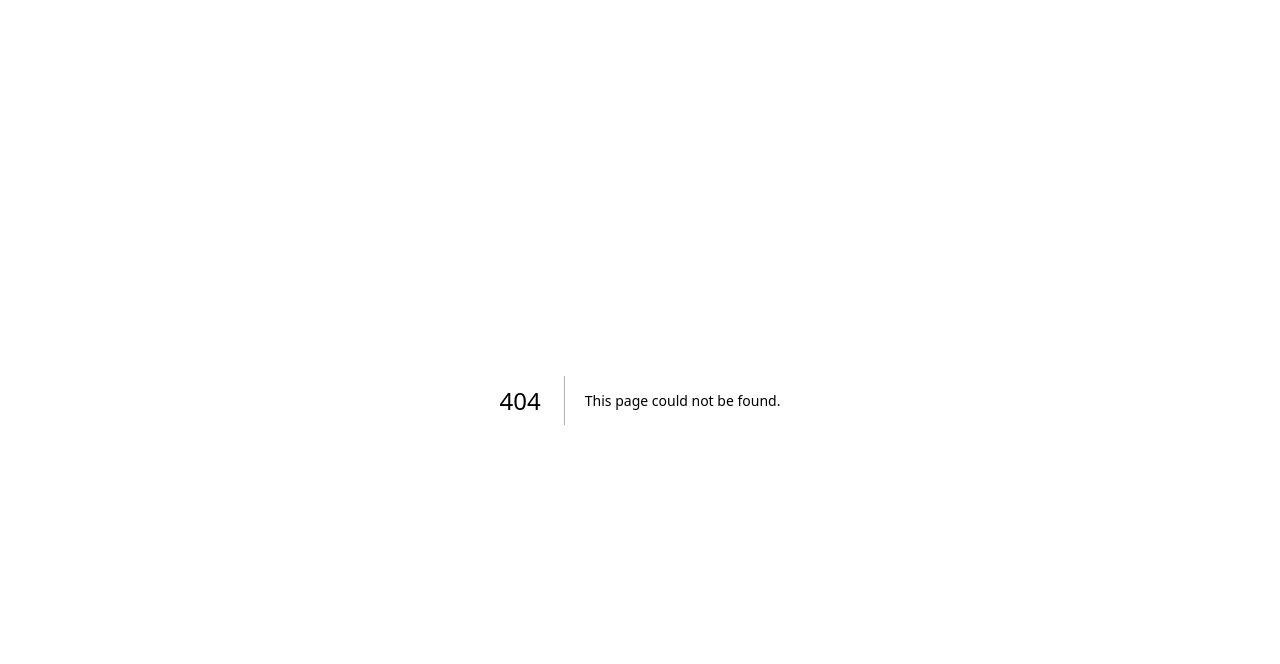
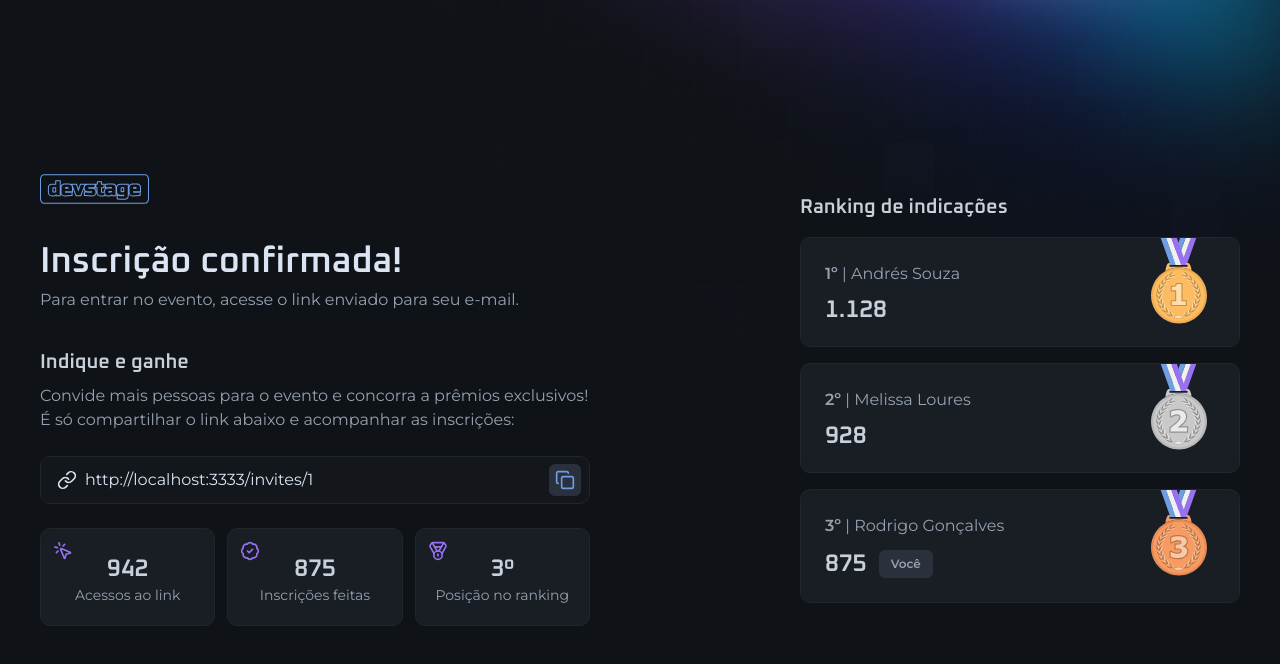
Before and after one commit to PabloXT14/nlw-connect-react, a Next.js app: page /invite/1 in a window 1280 px wide. Before the commit this address had no page. Shown: the top 664 px of the page. Built offline with nearby package versions, Linux system fonts and the light colour scheme.

Commit message:
feat: config dynamic route

```diff
--- a/src/app/invite/page.tsx
+++ b/src/app/invite/[subscriberId]/page.tsx
@@ -6,8 +6,18 @@
 
 import logo from '@/assets/logo.svg'
 
-export default function InvitePage() {
-  const inviteLink = 'devstage.com/codecraft-summit-2025/1289'
+type InvitePageProps = {
+  params: Promise<{
+    subscriberId: string
+  }>
+}
+
+export default async function InvitePage({ params }: InvitePageProps) {
+  const { subscriberId } = await params
+
+  const inviteLink = `http://localhost:3333/invites/${subscriberId}`
+
+  console.log('SUBSCRIBER ID: ', subscriberId)
 
   return (
     <main className="max-w-[1240px] mx-auto px-5 py-8 lg:py-0">
```
